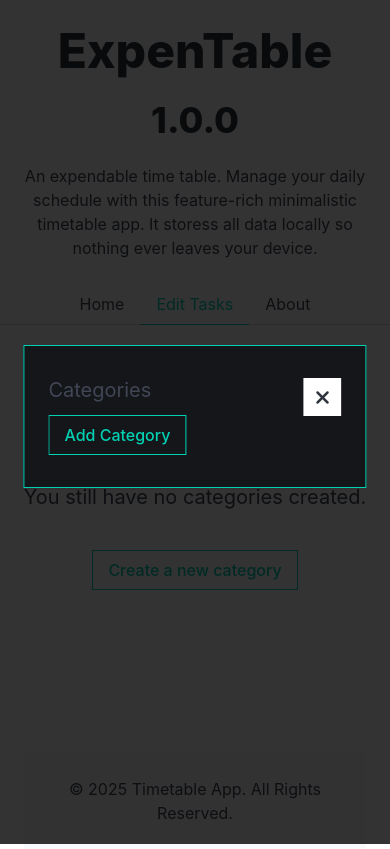
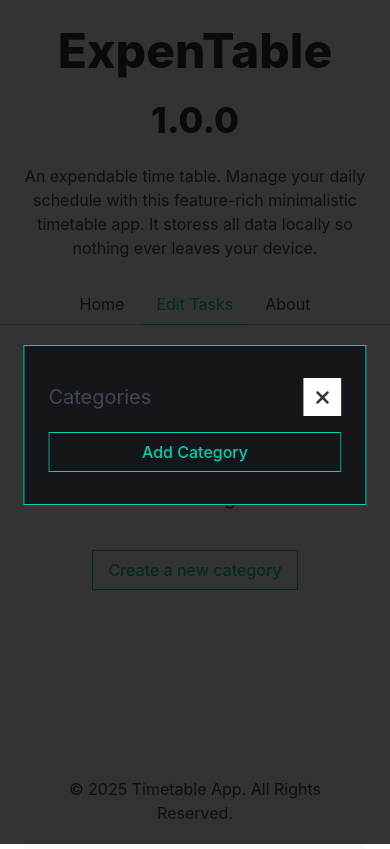
Before and after one commit to Blankscreen-exe/ExpenTable, a React (Vite) app: page /edit in a window 390 px wide. Both pictures are taken after a click on the button "Create a new category". Built offline with nearby package versions, Linux system fonts and the light colour scheme.

Commit message:
Design: Enhance the modal top options layout with css grid for mobiles

```diff
--- a/src/components/form/Form.jsx
+++ b/src/components/form/Form.jsx
@@ -19,7 +19,7 @@ function Form({
 
   return (
     <div className="is-flex is-flex-direction-column is-align-items-center">
-      {categories.length ? (
+      {selectedCategory ? (
         <form className="form">
           <div style={{ paddingInline: "2rem" }} className="field is-grouped is-justify-content-space-between is-flex-wrap-wrap">
             <div className="field is-horizontal">
@@ -33,7 +33,7 @@ function Form({
                   <div className="control">
                     <div className="select is-primary">
                       <Select
-                        value={selectedCategory.title}
+                        value={selectedCategory?.title || ""}
                         onChange={handleSelectChange}
                         name="categories"
                         id="categories-dropdown"
@@ -63,7 +63,7 @@ function Form({
                     <Select
                       name="priority"
                       id="priority"
-                      value={selectedCategory.priority}
+                      value={selectedCategory?.priority || 1}
                       onChange={handlePriorityChange}
                       options={[1, 2, 3, 4, 5]}
                     />
--- a/src/components/form/Modal/Modal.css
+++ b/src/components/form/Modal/Modal.css
@@ -25,6 +25,11 @@
   max-height: 36.5rem;
   overflow-y: auto;
   transition: background-color 0.3s ease;
+}
+
+.modal-top {
+  grid-template-columns: repeat(3, max-content);
+  column-gap: 4rem;
 }
 
 .subtitle.modal-span {
@@ -72,13 +77,31 @@
     min-width: auto;
   }
 
+  .modal-top {
+    column-gap: 2rem;
+  }
+
   .custom-control {
     flex-basis: 100%;
   }
 }
 
-@media screen and (max-width: 400px) {
+@media screen and (max-width: 480px) {
   .form-modal-card {
     padding-inline: 1.5rem;
   }
+
+  .modal-top {
+    grid-template-columns: repeat(2, max-content);
+    gap: 1rem;
+  }
+
+  .add-category-btn {
+    grid-row: 2;
+    grid-column: span 2;
+  }
+
+  .add-category-btn button {
+    width: 100%;
+  }
 }
--- a/src/components/form/Modal/Modal.jsx
+++ b/src/components/form/Modal/Modal.jsx
@@ -18,20 +18,15 @@ function Modal({
       <form className="modal-content">
         <div
           style={categories.length > 0 ? { marginBottom: "1.5rem" } : {}}
-          className="is-display-flex is-justify-content-space-between is-column-gap-8"
-        >
-          <div
-            style={{ marginBottom: "0" }}
-            className="field is-display-flex is-align-items-center is-flex-wrap-wrap is-row-gap-1.5"
+          className="modal-top is-display-grid is-align-items-center is-justify-content-space-between"
         >
           <span className="subtitle modal-span">Categories</span>
-            <div className="control modal-control">
+          <div className="add-category-btn control modal-control">
             <Button
               onClick={addCategoryHandler}
               className="is-primary is-outlined"
               content="Add Category"
             />
-            </div>
           </div>
           <div className="control has-icons">
             <Button
```
Lines whose indentation alone changed are shown as unchanged.
